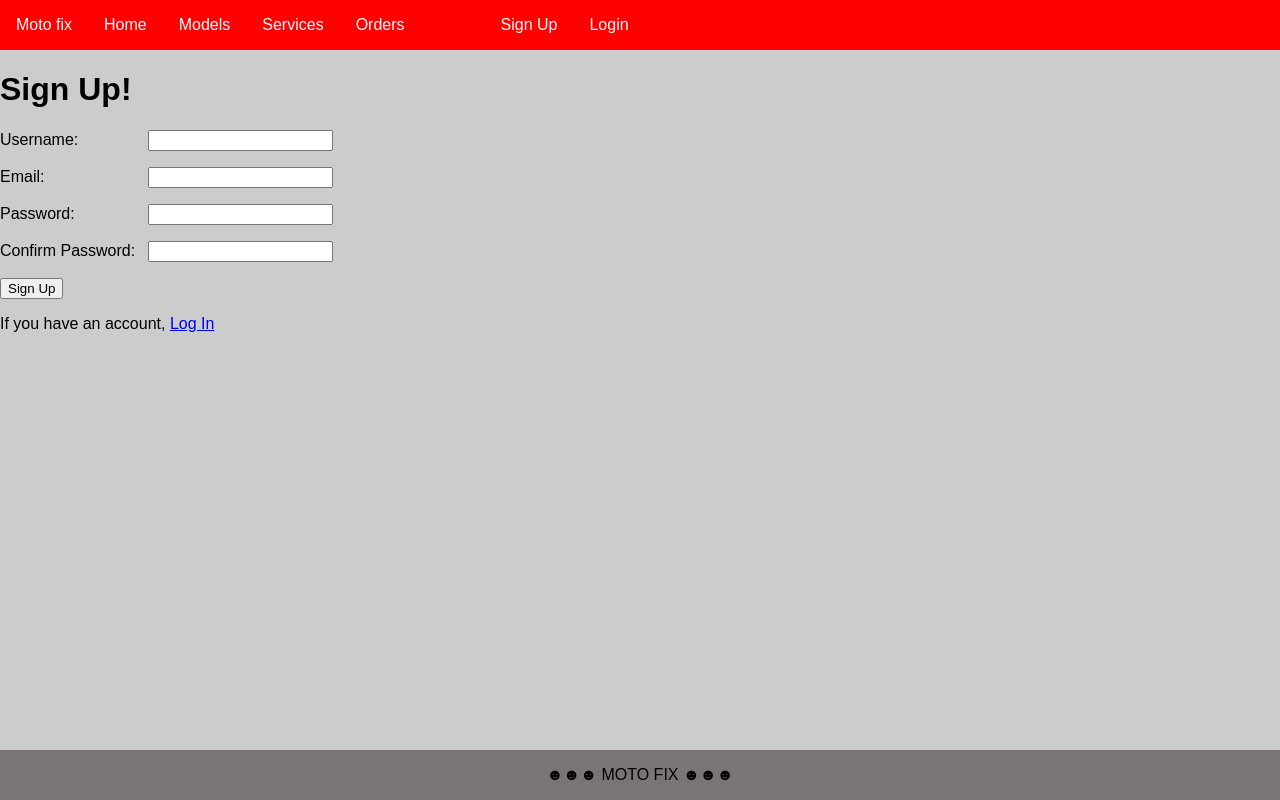
After one commit to drabulis/ptu16servisas, a Django app: page /user/signup/ in a window 1280 px wide. The commit adds this page. Run offline with Django 4.2, Linux system fonts and the light colour scheme.

Commit message:
user registration, services review 'not working'

```diff
--- a/ptu16servisas/moto/admin.py
+++ b/ptu16servisas/moto/admin.py
@@ -6,3 +6,8 @@ admin.site.register(models.CarModel)
 admin.site.register(models.Customer)
 admin.site.register(models.OrderLine)
 admin.site.register(models.ServiceOrder)
+
+@admin.register(models.PartServiceReview)
+class PartServiceReviewAdmin(admin.ModelAdmin):
+    list_display = ('service', 'reviewer', 'created_at')
+    list_display_links = ('created_at',)
--- a/ptu16servisas/moto/static/css/base_style.css
+++ b/ptu16servisas/moto/static/css/base_style.css
@@ -49,3 +49,27 @@ th, td {
     border: 1px solid black;
     padding: 0.5rem;
 }
+form p label {
+    min-width: 9rem;
+    display: inline-block;
+}
+div.messages {
+    margin: 0.5rem;
+    padding: 0.3rem;
+    border: 1px solid #999999;
+}
+.messages-error {
+    background-color: rgb(224, 133, 133);
+}
+.messages-success {
+    background-color: rgb(114, 211, 114);
+}
+.messages-warning {
+    background-color: rgb(255, 217, 102);
+}
+.messages-info {
+    background-color: rgb(255, 255, 153);
+}
+.messages-debug {
+    background-color: rgb(211, 255, 153);
+}
--- a/ptu16servisas/moto/templates/base.html
+++ b/ptu16servisas/moto/templates/base.html
@@ -24,12 +24,18 @@
                     {% endif %}
                 <li><a href= "{% url 'logout' %}">Logout</a></li>
                 {% else %}
+                <li><a href= "{% url "signup" %}">Sign Up</a></li>
                 <li><a href= "{% url 'login' %}">Login</a></li>
                 {% endif %}
             </li>
         </ul>
     </header>
     <main>
+        {% if messages %}
+            {% for message in messages %}
+            <div class="messages messages-{{ message.tags }}">{{ message }}</div>
+            {% endfor %}
+        {% endif %}
         {% block content %}
         {% endblock content %}
     </main>
--- a/ptu16servisas/user_profile/templates/registration/login.html
+++ b/ptu16servisas/user_profile/templates/registration/login.html
@@ -10,4 +10,5 @@
 <p>
     <a href="{% url 'password_reset' %}">Forgot password?</a>
 </p>
+<p>Dont have an account? <a href="{% url 'signup' %}">Sign Up</a></p>
 {% endblock content %}
--- /dev/null
+++ b/ptu16servisas/user_profile/templates/registration/user_profile/signup.html
@@ -0,0 +1,27 @@
+{% extends "base.html" %}
+{% block content %}
+<h1>Sign Up!</h1>
+<form method="post" action="{{ request.path }}">
+    {% csrf_token %}
+    <p>
+        <label for="username">Username:</label>
+        <input type="text" name="username" id="username" value="{{ request.POST.username }}" >
+    </p>
+    <p>
+        <label for="email">Email:</label>
+        <input type="email" name="email" id="email" value="{{ request.POST.email }}">
+    </p>
+    <p>
+        <label for="password">Password:</label>
+        <input type="password" name="password1" id="password1">
+    </p>
+    <p>
+        <label for="password2">Confirm Password:</label>
+        <input type="password" name="password2" id="password2">
+    </p>
+    <p>
+        <button type="submit">Sign Up</button>
+    </p>
+</form>
+<p>If you have an account, <a href="{% url 'login' %}">Log In</a></p>
+{% endblock content %}
--- a/ptu16servisas/user_profile/urls.py
+++ b/ptu16servisas/user_profile/urls.py
@@ -1,5 +1,6 @@
 from django.urls import path
+from . import views
 
 urlpatterns = [
-
+    path('signup/', views.signup, name='signup'),
 ]
--- a/ptu16servisas/user_profile/views.py
+++ b/ptu16servisas/user_profile/views.py
@@ -1,3 +1,40 @@
-from django.shortcuts import render
+from django.shortcuts import render, redirect
+from django.contrib.auth import get_user_model
+from django.views.decorators.csrf import csrf_protect
+from django.contrib import messages
+from django.http import HttpRequest
 
-# Create your views here.
+User = get_user_model()
+
+@csrf_protect
+def signup(request: HttpRequest):
+    if request.method == 'POST':
+        errors = []
+        username = request.POST.get('username')
+        email = request.POST.get('email')
+        password1 = request.POST.get('password1')
+        password2 = request.POST.get('password2')
+
+        if not username or User.objects.filter(username=username).exists():
+            errors.append('Username is taken, or is required')
+        if not email or User.objects.filter(email=email).exists():
+            errors.append('Email is taken, or is required')
+        if not password1:
+            errors.append('Password is required')
+        if not password2:
+            errors.append('Password confirmation is required')
+        if password1 != password2:
+            errors.append('Passwords do not match')
+
+        if errors:
+            for error in errors:
+                messages.error(request, error)
+        else:
+            User.objects.create_user(
+                username=username,
+                email=email,
+                password=password1)
+            messages.success(request, 'Account successfully created')
+            return redirect('login')
+
+    return render(request, 'registration/user_profile/signup.html')
```
Also changed, not shown: ptu16servisas/moto/forms.py (added, +11 -0 lines), ptu16servisas/moto/models.py (+37 -1 lines), ptu16servisas/moto/templates/library/part_service_description.html (+17 -0 lines), ptu16servisas/moto/views.py (+33 -3 lines), ptu16servisas/moto/migrations/0003_orderline_customer.py (added), ptu16servisas/moto/migrations/0004_partservicereview.py (added).
